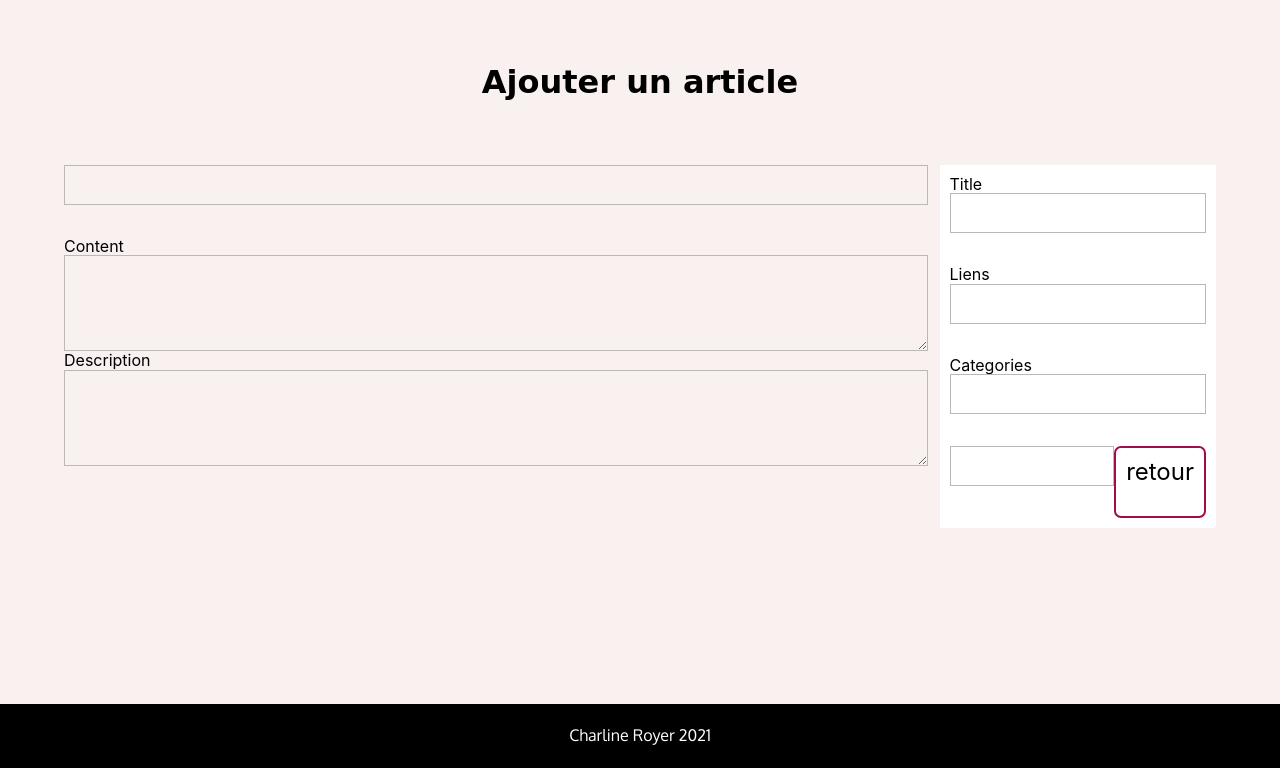
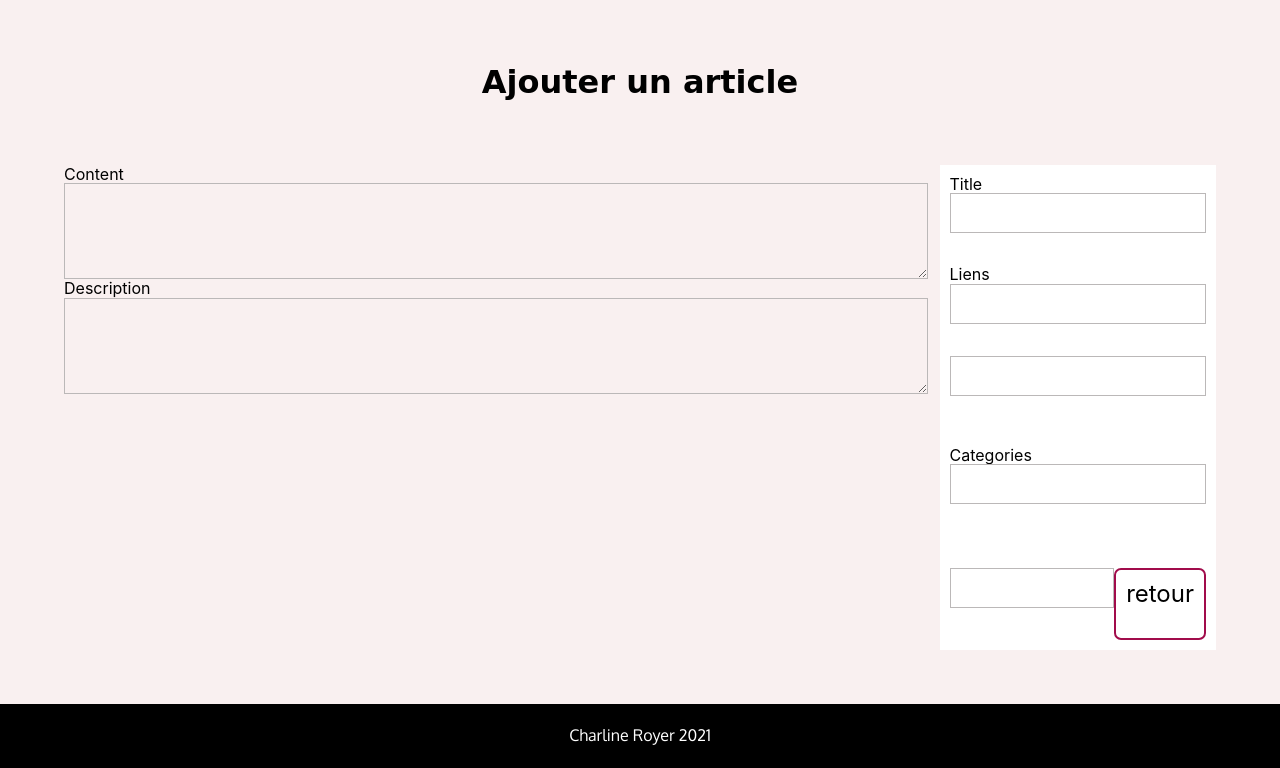
Before and after one commit to akia-web/Portfolio, a Symfony app: template templates/admin/articles/ajout.html.twig in a window 1280 px wide. Shown: the part 80-848 px from the top of the page. Run offline with Twig, Linux system fonts and the light colour scheme; the template is opened without the code that fills it: most values are stand-ins (such as "Sample title", 1, 10 or a date in 2020); form fields are guessed from the names that the template uses; some libraries are stand-ins or nearby versions; some web fonts are replaced.

Commit message:
re changement de design ajout articles

```diff
--- a/public/css/ajout-article.css
+++ b/public/css/ajout-article.css
@@ -91,6 +91,9 @@ button[type="submit"]:hover, .retour:hover{
         background-color: white;
         width: 24%;
         padding: 10px;
+        display: flex;
+        flex-direction: column;
+        justify-content: space-around;
     }
 
 
--- a/templates/admin/articles/ajout.html.twig
+++ b/templates/admin/articles/ajout.html.twig
@@ -22,7 +22,7 @@
     <div class="container-main-articles">
 
         <div class="container-gauche">
-            {{ form_widget(form.images)}}
+
             {{form_label(form.content)}}
             {{ form_widget(form.content)}}
             {{form_label(form.description)}}
@@ -46,6 +46,7 @@
                 {{ form_widget(form.title)}}
                 {{form_label(form.liens)}}
                 {{ form_widget(form.liens)}}
+                 {{ form_widget(form.images)}} <br>
                 {{form_label(form.categories)}}
                 {{ form_widget(form.categories)}}
                 <div class="bouton-action">
```
